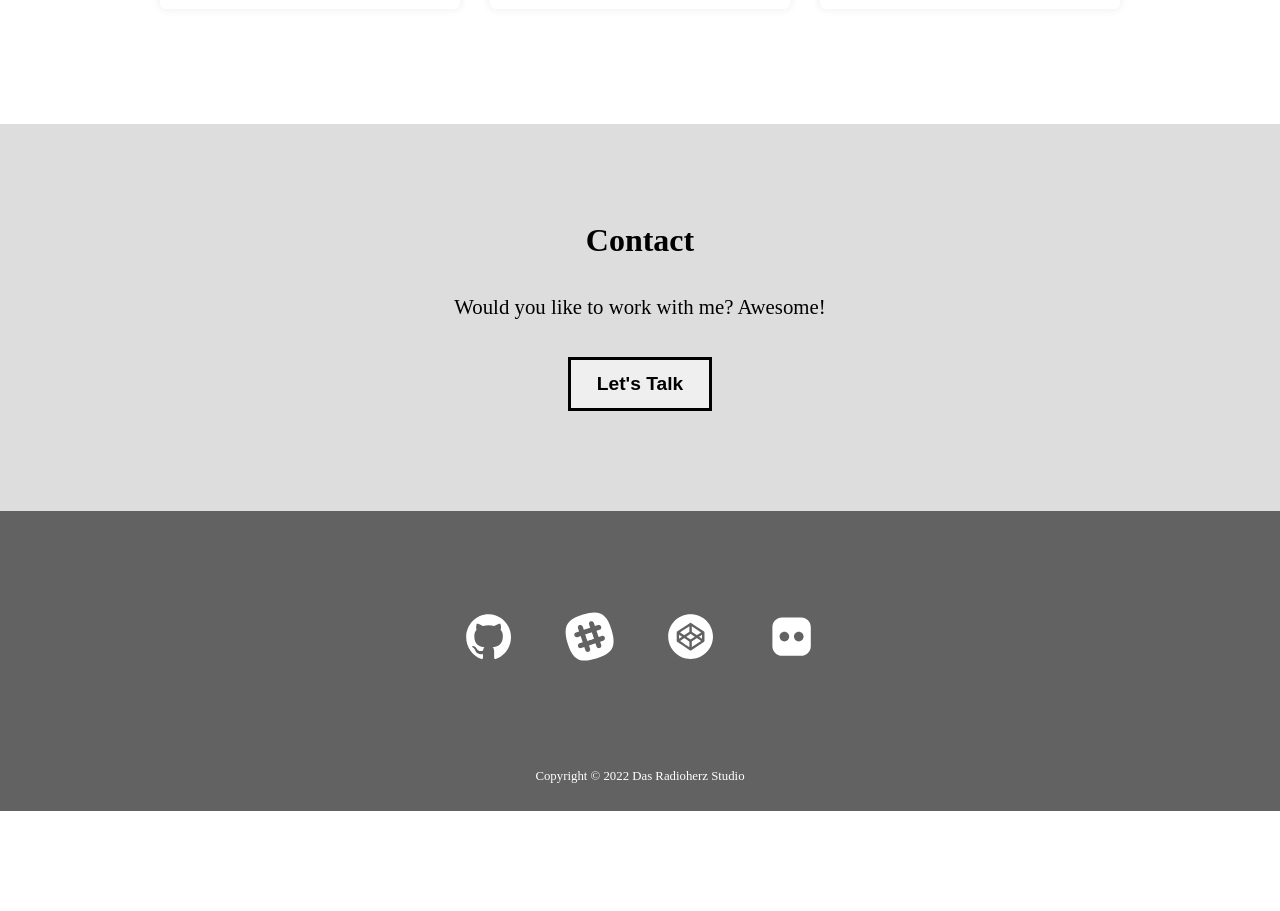
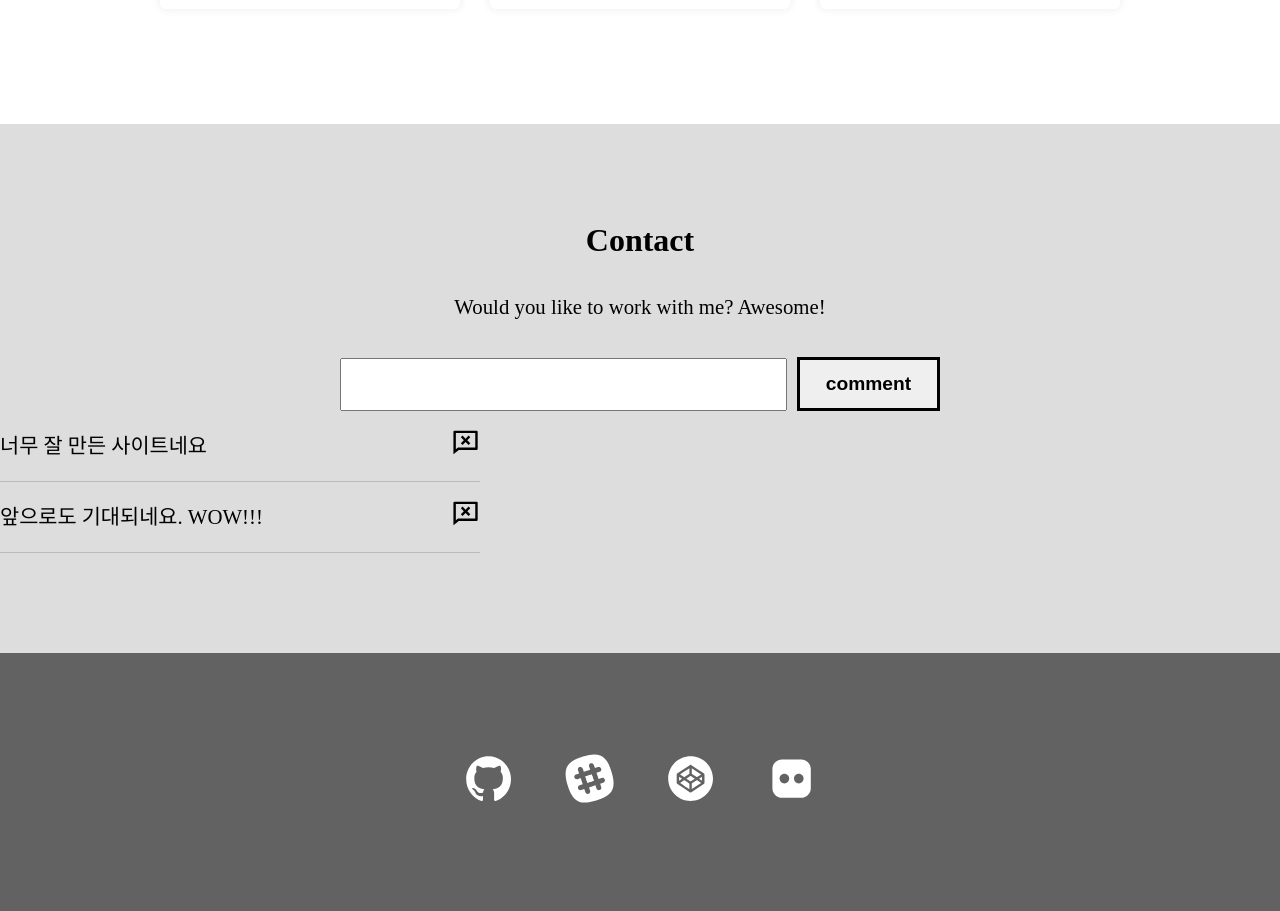
Before and after one commit to radioherz2022/20220823_practice, a React (Create React App) app in the folder react-portfolio/: page / in a window 1280 px wide. Shown: the part 2220-3131 px from the top of the page. Before the commit the page ends 3031 px from the top, so only its background shows below. Built offline with nearby package versions, Linux system fonts and the light colour scheme; grey boxes are pictures that could not be loaded.

Commit message:
comment기능

```diff
--- a/react-portfolio/src/App.js
+++ b/react-portfolio/src/App.js
@@ -1,4 +1,4 @@
-import styled from "styled-components";
+
 import { Reset } from "styled-reset";
 import Header from "./common/Header";
 import SlideBtn from "./common/SlideBtn";
@@ -10,20 +10,20 @@ import Work from "./components/Work";
 
 function App() {
 
+
   return (
-    <Block>
+    <>
       <Reset/>
       <Header/>
-      <Home/>
-      <About/>
-      <Work/>
-      <Contact/>
+      <Home />
+      <About />
+      <Work />
+      <Contact />
       <Footer/>
       <SlideBtn/>
-    </Block>
+    </>
   )
 }
 
-const Block =styled.div``
 
 export default App;
--- a/react-portfolio/src/common/SlideBtn.js
+++ b/react-portfolio/src/common/SlideBtn.js
@@ -4,7 +4,7 @@ import {BsFillArrowUpSquareFill} from "react-icons/bs"
 export default function SlideBtn(){
     return (
     <Block>
-        <BsFillArrowUpSquareFill/>
+        <BsFillArrowUpSquareFill onClick ={() => window.scrollTo({top:0, left:0, behavior:"smooth"})}/>
     </Block>
     )
 }
--- a/react-portfolio/src/components/About.js
+++ b/react-portfolio/src/components/About.js
@@ -31,12 +31,18 @@ h2{
     font-weight: 700;
     text-align: center;
     padding-top: 100px;
+    animation: fadein 2s;
+    @keyframes fadein {
+        from {transform:translateX(-10px); opacity: 0;}
+        to {transform:translateX(0); opacity: 1;}
+    }
 }
 p{
     text-align: center;
     margin: 30px 180px;
     font-size: 1.3em;
     line-height: 2em;
+    animation: fadein 2s 0.4s;
 }
 
 `
--- a/react-portfolio/src/components/Contact.js
+++ b/react-portfolio/src/components/Contact.js
@@ -1,25 +1,62 @@
 import styled from "styled-components";
+import {RiChatDeleteLine} from "react-icons/ri"
+import { useRef, useState } from "react";
 
 export default function Contact(){
-    return <Block>
+
+    return (
+    <Block>
         <ContactTitle>
             <h2>Contact</h2>
             <p> Would you like to work with me? Awesome! </p>
-            <button>Let's Talk</button>
-
         </ContactTitle>
-    </Block>;
+        <CommentBox/>
+    </Block>
+    )
 }
 
-let Block = styled.div`
+function CommentBox() {
+    const[comList, setComList] = useState([
+        {id:1, text:"너무 잘 만든 사이트네요"},
+        {id:2, text:"앞으로도 기대되네요. WOW!!!"},
+    ]);
+    const [input, setInput] = useState("")
+    const nextId = useRef(3);
+    const onCreate = (text) => {
+        setComList(comList.concat({id:nextId.current, text:text}))
+    }
+    return(
+    <CommentArea>
+        <InputBox>
+            <input type="text" onChange={(e) => setInput(e.target.value)}></input>
+            <button onClick={() =>{
+                if(input !== "") onCreate(input);
+            }}>comment</button>
+        </InputBox>
+        <CommentText >
+        {comList.map((comment) => (<CommentList comment={comment}/>))}
+        </CommentText>
+    </CommentArea>
+    )
+}
+
+function CommentList({comment}){
+    return(
+        <ComList>
+            {comment.text}
+            <span><RiChatDeleteLine/></span>
+        </ComList>
+    )
+}
+
+const Block = styled.div`
     background-color: #ddd;
-    text-align: center;
     width: 100vw;
     max-height: 100%;
     padding-bottom: 100px;
 `
 
-let ContactTitle = styled.div`
+const ContactTitle = styled.div`
     h2{
         font-size: 2.0em;
         font-weight: 700;
@@ -32,6 +69,13 @@ p{
         font-size: 1.3em;
         line-height: 2em;
     }
+
+`
+const CommentArea = styled.div`
+    text-align: center;
+`
+
+const InputBox = styled.div`
     button{
     padding: 0.8rem 1.6rem;
     font-size: 1.2em;
@@ -40,5 +84,29 @@ button{
     cursor: pointer;
     user-select: none;
     }
+    input {
+        font-size:1.2em;
+        padding:0.7em 0.6em;
+        width: 420px;
+        margin-right: 10px;
+        outline:none;
+    }
+`
 
+const CommentText = styled.ul`
+    text-align: center;
 `
+
+const ComList = styled.li`
+    font-size: 1.3em;
+    display: flex;
+    justify-content: space-between;
+    align-items: center;
+    border-bottom: 1px solid #bbb;
+    width:60vh;
+    height: 70px;
+    line-height: 70px;
+    span{
+        font-size: 1.4em;
+    }
+`
```
Lines whose indentation alone changed are shown as unchanged.
